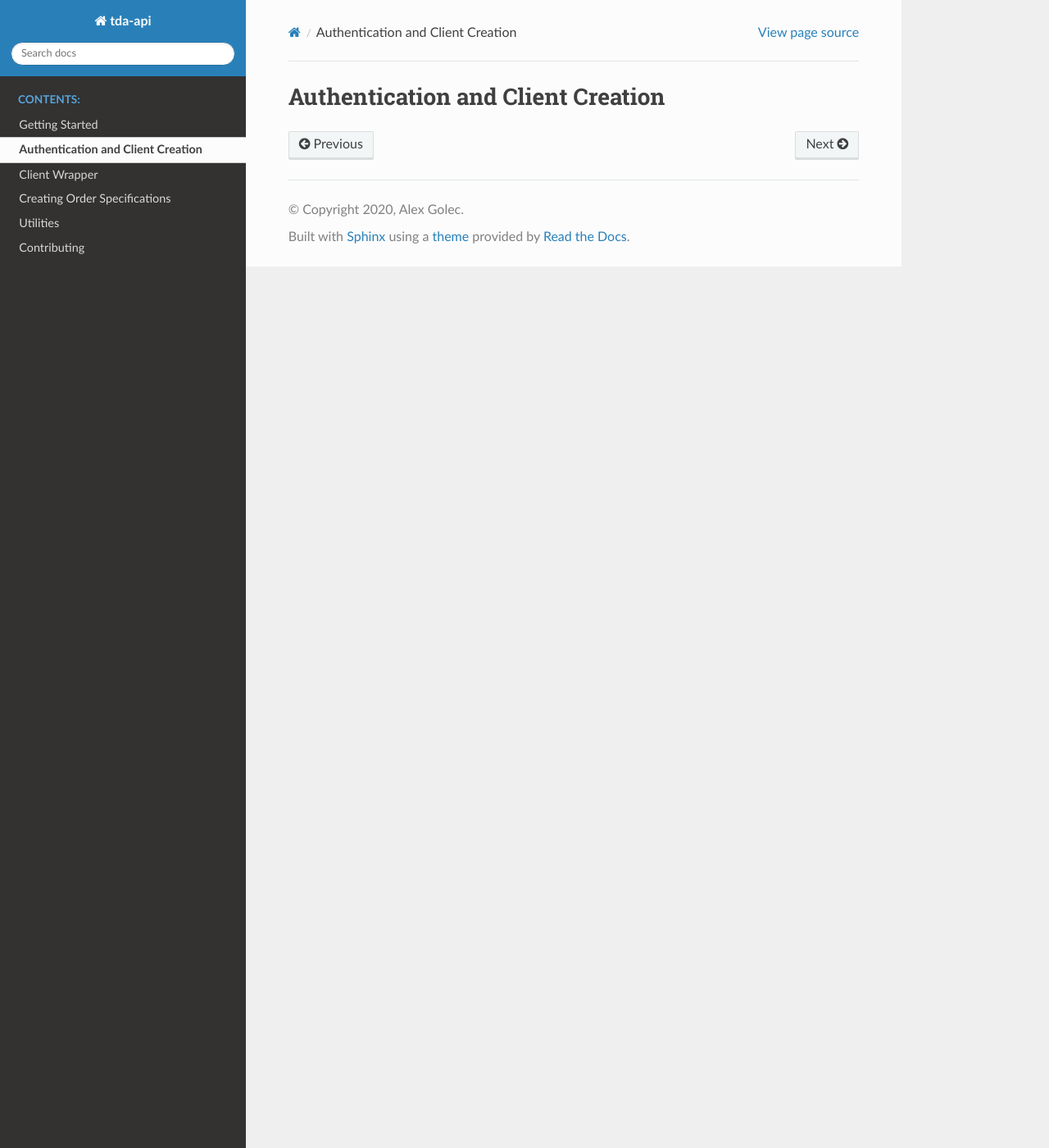
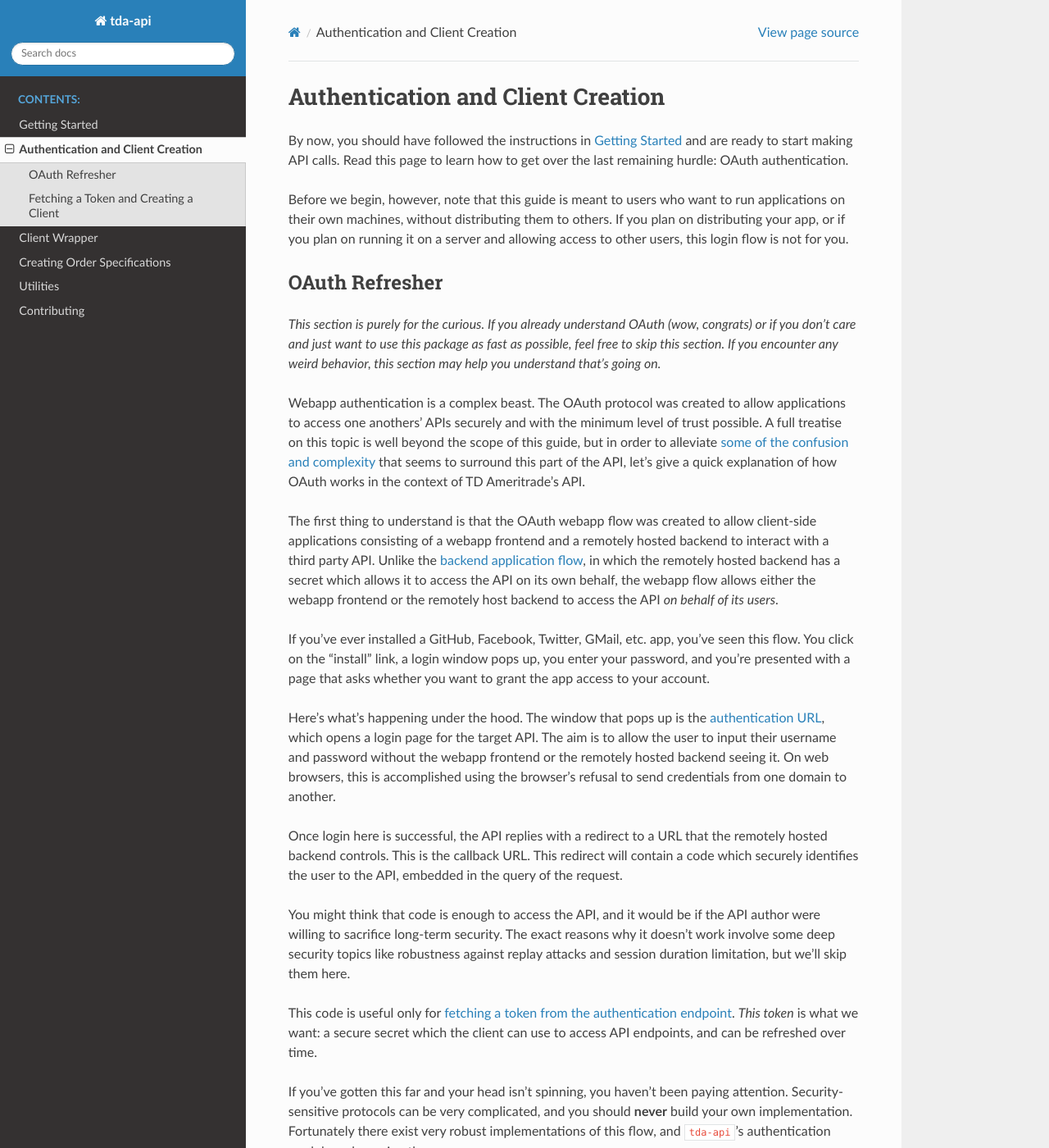
Before and after one commit to alexgolec/tda-api, a Sphinx documentation site: the page built from docs/auth.rst, in a window 1280 px wide and 1400 px high. Shown: the whole window at 82% size. Built offline with Sphinx 7.4.7 and the Read the Docs theme 2.0.0, drawn with Linux system fonts in a browser that asks for light colours; some of the changed text lies outside the part shown.

Commit message:
Added auth documentation

```diff
--- a/docs/auth.rst
+++ b/docs/auth.rst
@@ -1,5 +1,112 @@
+.. highlight:: python
+.. py:module:: tda.auth
+
 .. _auth:
 
 ==================================
 Authentication and Client Creation
 ==================================
+
+By now, you should have followed the instructions in :ref:`getting_started` and
+are ready to start making API calls. Read this page to learn how to get over the
+last remaining hurdle: OAuth authentication.
+
+Before we begin, however, note that this guide is meant to users who want to run
+applications on their own machines, without distributing them to others. If you
+plan on distributing your app, or if you plan on running it on a server and
+allowing access to other users, this login flow is not for you.
+
+---------------
+OAuth Refresher
+---------------
+
+*This section is purely for the curious. If you already understand OAuth (wow,
+congrats) or if you don't care and just want to use this package as fast as
+possible, feel free to skip this section. If you encounter any weird behavior,
+this section may help you understand that's going on.*
+
+Webapp authentication is a complex beast. The OAuth protocol was created to
+allow applications to access one anothers' APIs securely and with the minimum
+level of trust possible. A full treatise on this topic is well beyond the scope
+of this guide, but in order to alleviate
+`some <https://www.reddit.com/r/algotrading/comments/brohdx/
+td_ameritrade_api_auth_error/>`__
+`of <https://www.reddit.com/r/algotrading/comments/alk7yh/
+tdameritrade_api_works/>`__
+`the <https://www.reddit.com/r/algotrading/comments/914q22/
+successful_access_to_td_ameritrade_api/>`__
+`confusion <https://www.reddit.com/r/algotrading/comments/c81vzq/
+td_ameritrade_api_access_2019_guide/>`__
+`and <https://www.reddit.com/r/algotrading/comments/a588l1/
+td_ameritrade_restful_api_beginner_questions/>`__
+`complexity <https://www.reddit.com/r/algotrading/comments/brsnsm/
+how_to_automate_td_ameritrade_api_auth_code_for/>`__
+that seems to surround this part of the API, let's give a quick explanation of
+how OAuth works in the context of TD Ameritrade's API.
+
+The first thing to understand is that the OAuth webapp flow was created to allow
+client-side applications consisting of a webapp frontend and a remotely hosted
+backend to interact with a third party API. Unlike the `backend application flow
+<https://requests-oauthlib.readthedocs.io/en/latest/oauth2_workflow.html
+#backend-application-flow>`__, in which the remotely hosted backend has a secret
+which allows it to access the API on its own behalf, the webapp flow allows
+either the webapp frontend or the remotely host backend to access the API *on
+behalf of its users*.
+
+If you've ever installed a GitHub, Facebook, Twitter, GMail, etc. app, you've
+seen this flow. You click on the "install" link, a login window pops up, you
+enter your password, and you're presented with a page that asks whether you want
+to grant the app access to your account.
+
+Here's what's happening under the hood. The window that pops up is the
+`authentication URL <https://developer.tdameritrade.com/content/
+simple-auth-local-apps>`__, which opens a login page for the target API. The
+aim is to allow the user to input their username and password without the webapp
+frontend or the remotely hosted backend seeing it. On web browsers, this is
+accomplished using the browser's refusal to send credentials from one domain to
+another.
+
+Once login here is successful, the API replies with a redirect to a URL that the
+remotely hosted backend controls. This is the callback URL. This redirect will
+contain a code which securely identifies the user to the API, embedded in the
+query of the request.
+
+You might think that code is enough to access the API, and it would be if the
+API author were willing to sacrifice long-term security. The exact reasons why
+it doesn't work involve some deep security topics like robustness against replay
+attacks and session duration limitation, but we'll skip them here.
+
+This code is useful only for `fetching a token from the authentication endpoint
+<https://developer.tdameritrade.com/authentication/apis/post/token-0>`__. *This
+token* is what we want: a secure secret which the client can use to access API
+endpoints, and can be refreshed over time.
+
+If you've gotten this far and your head isn't spinning, you haven't been paying
+attention. Security-sensitive protocols can be very complicated, and you should
+**never** build your own implementation. Fortunately there exist very robust
+implementations of this flow, and ``tda-api``'s authentication module makes
+using them easy.
+
+--------------------------------------
+Fetching a Token and Creating a Client
+--------------------------------------
+
+``tda-api`` provides an easy implementation of the client-side login flow in the
+``auth`` package. It uses a `selenium
+<https://selenium-python.readthedocs.io/>`__ webdriver to open the TD Ameritrade
+authentication URL, take your login credentials, catch the post-login redirect,
+and fetch a reusable token. It returns a fully-configured :ref:`client`, ready
+to send API calls. It also handles token refreshing, and writes updated tokens
+to the token file.
+
+.. autofunction:: tda.auth.client_from_login_flow
+
+Once you have a token written on disk, you can reuse it without going through
+the login flow again.
+
+.. autofunction:: tda.auth.client_from_token_file
+
+The following is a convenient wrapper around these two methods, calling each
+when appropriate:
+
+.. autofunction:: tda.auth.easy_client
--- a/docs/client.rst
+++ b/docs/client.rst
@@ -1,5 +1,7 @@
 .. highlight:: python
 .. py:module:: tda.client
+
+.. _client:
 
 ==============
 Client Wrapper
--- a/tda/__init__.py
+++ b/tda/__init__.py
@@ -1,2 +1,3 @@
+from . import auth
 from . import client
 from . import orders
```
Also changed, not shown: 1 other file.
